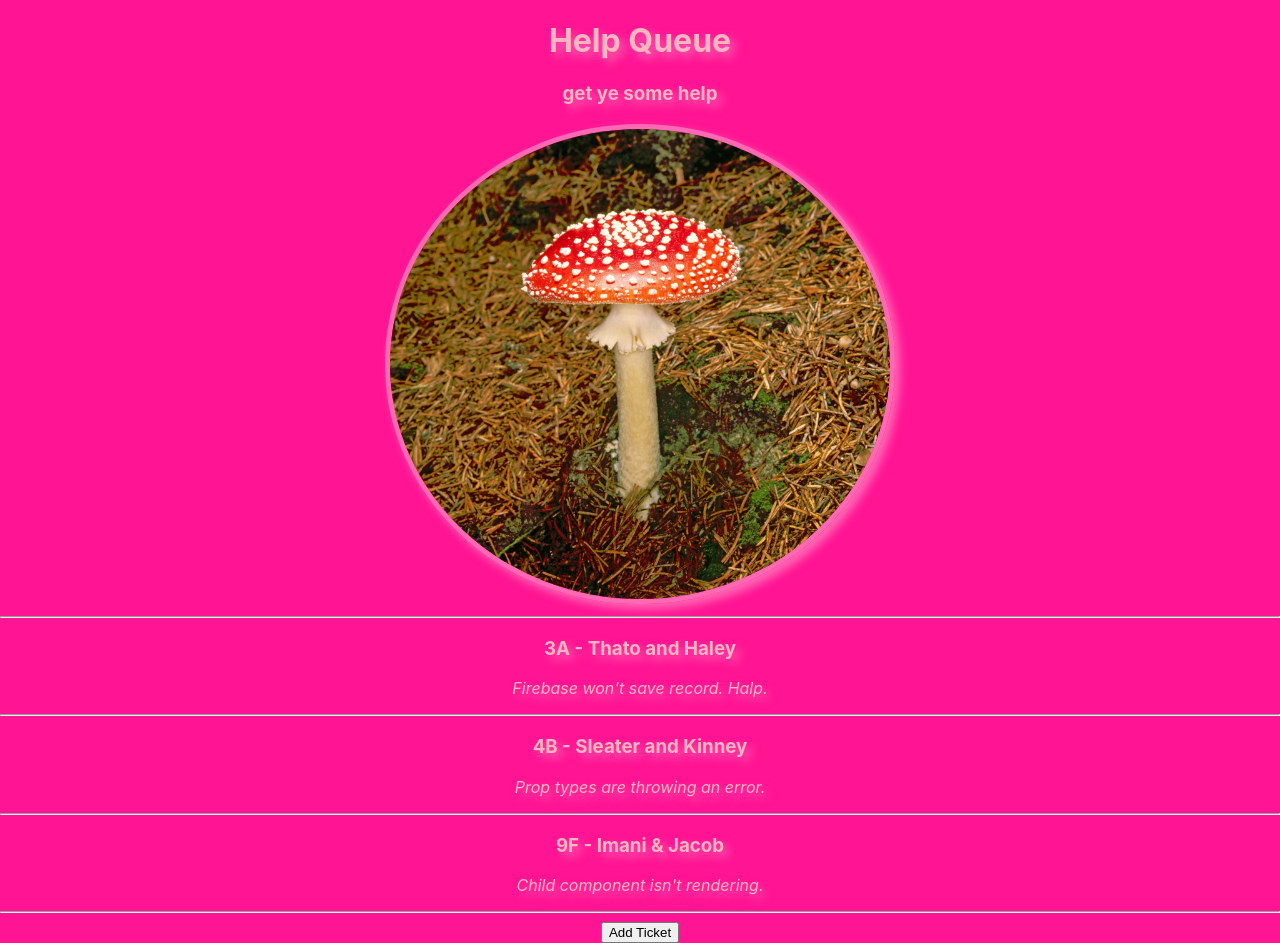
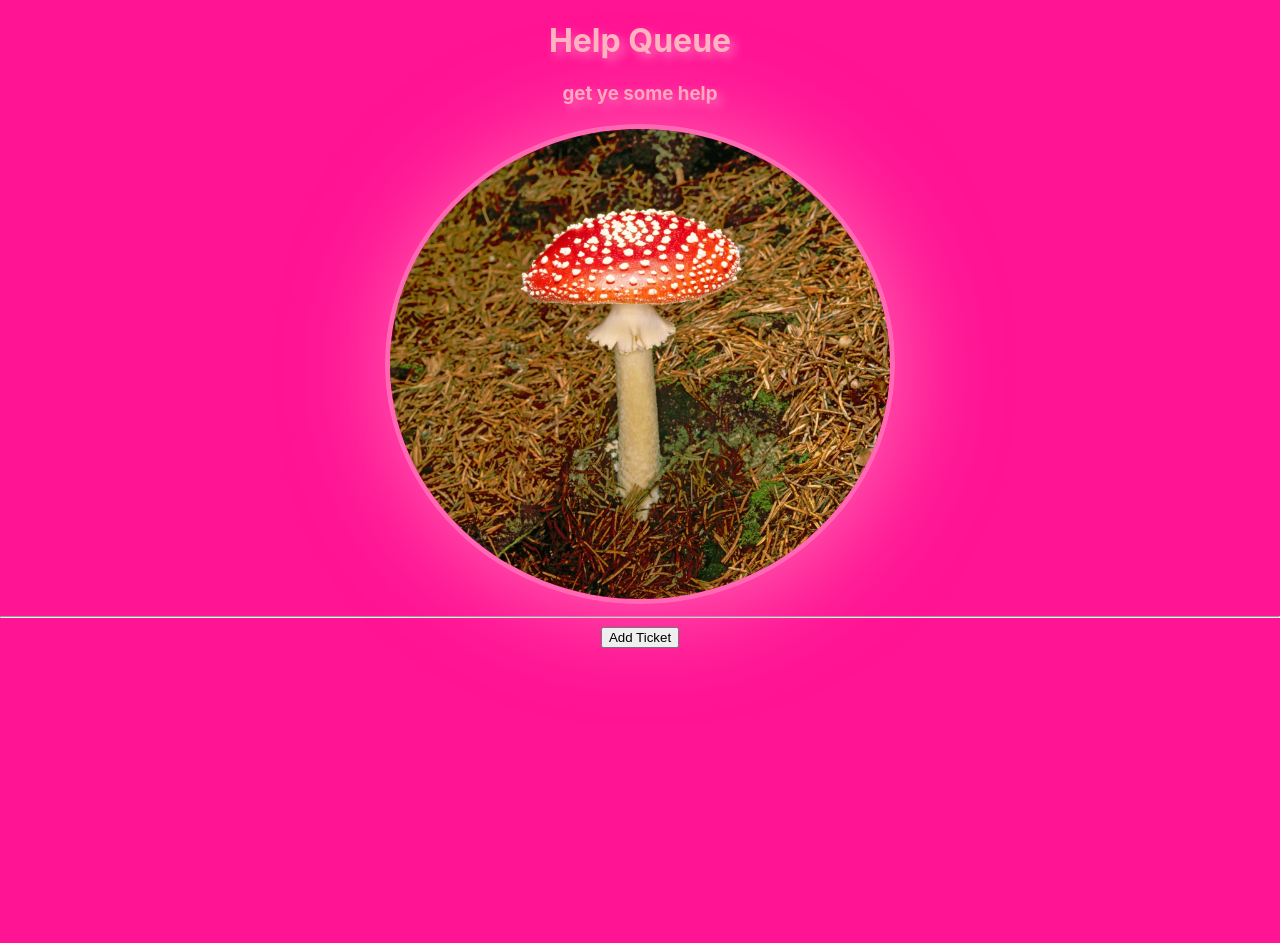
Before and after one commit to asparageist/help-queue, a React (Create React App) app: page / in a window 1280 px wide. After the commit the page ends 800 px from the top, so only its background shows below. Built offline with nearby package versions, Linux system fonts and the light colour scheme.

Commit message:
beginning application planning part 3 -- (C)RUD

```diff
--- a/src/components/NewTicketForm.js
+++ b/src/components/NewTicketForm.js
@@ -1,11 +1,29 @@
 import React from "react";
+import PropTypes from "prop-types";
+import { v4 } from 'uuid';
 
 function NewTicketForm(props){
+    function handleNewTicketFormSubmission(event){
+      event.preventDefault();
+      props.onNewTicketCreation({
+        names: event.target.names.value,
+        location: event.target.location.value,
+        issue: event.target.issue.value,
+        id: v4()
+      });
+    }
+
   return (
     <React.Fragment>
-      <h3>This is a ticket form.</h3>
+      <ReusableForm
+      formSubmissionHandler={handleNewTicketFormSubmission}
+      buttonText="Halp!" />
     </React.Fragment>
   );
 }
 
+NewTicketForm.propTypes = {
+  onNewTicketCreation: PropTypes.func
+};
+
 export default NewTicketForm;
--- a/src/components/TicketControl.js
+++ b/src/components/TicketControl.js
@@ -7,7 +7,8 @@ class TicketControl extends React.Component {
   constructor(props) {
     super(props);
     this.state = {
-      formVisibleOnPage: false
+      formVisibleOnPage: false,
+      mainTicketList: []
     };
   }
 
@@ -21,10 +22,10 @@ class TicketControl extends React.Component {
       let currentlyVisibleState = null;
       let buttonText = null;
       if (this.state.formVisibleOnPage) {
-        currentlyVisibleState = <NewTicketForm />
+        currentlyVisibleState = <NewTicketForm onNewTicketCreation = {this.handleAddingNewTicketToList} />
         buttonText= "Return to Ticket List";
       } else {
-        currentlyVisibleState = <TicketList />
+        currentlyVisibleState = <TicketList ticketList={this.state.mainTicketList} />;
         buttonText="Add Ticket";
       }
       return (
@@ -34,6 +35,13 @@ class TicketControl extends React.Component {
         </React.Fragment>
     );
   }
+
+  handleAddingNewTicketToList = (newTicket) => {
+    const newMainTicketList = this.state.mainTicketList.concat(newTicket);
+    this.setState({
+      mainTicketList: newMainTicketList,
+      formVisibleOnPage: false
+     });
+  }
 }
-
 export default TicketControl;
--- a/src/components/TicketList.js
+++ b/src/components/TicketList.js
@@ -1,37 +1,23 @@
 import React from 'react';
 import Ticket from './Ticket';
+import PropTypes from 'prop-types';
 
-const mainTicketList = [
-  {
-    names: 'Thato and Haley',
-    location: '3A',
-    issue: 'Firebase won\'t save record. Halp.'
-  },
-  {
-    names: 'Sleater and Kinney',
-    location: '4B',
-    issue: 'Prop types are throwing an error.'
-  },
-  {
-    names: 'Imani & Jacob',
-    location: '9F',
-    issue: 'Child component isn\'t rendering.'
-  }
-];
-
-function TicketList(){
+function TicketList(props){
   return (
     <React.Fragment>
       <hr/>
-      {mainTicketList.map((ticket, index) =>
+      {props.ticketList.map((ticket, index) =>
         <Ticket names={ticket.names}
           location={ticket.location}
           issue={ticket.issue}
-          key={index}/>
+          key={index} />
       )}
     </React.Fragment>
   );
-
 }
 
+TicketList.propTypes = {
+  ticketList: PropTypes.array
+};
+
 export default TicketList;
--- a/src/index.css
+++ b/src/index.css
@@ -19,9 +19,9 @@ body {
 
     border: solid 5px hotpink;
 
+    transition: all 750ms ease;
+    box-shadow: hotpink 5px 5px 100px;
     border-radius: 50%;
-    transition: all 250ms ease;
-    box-shadow: hotpink 5px 5px 10px;
 
   }
 
```
